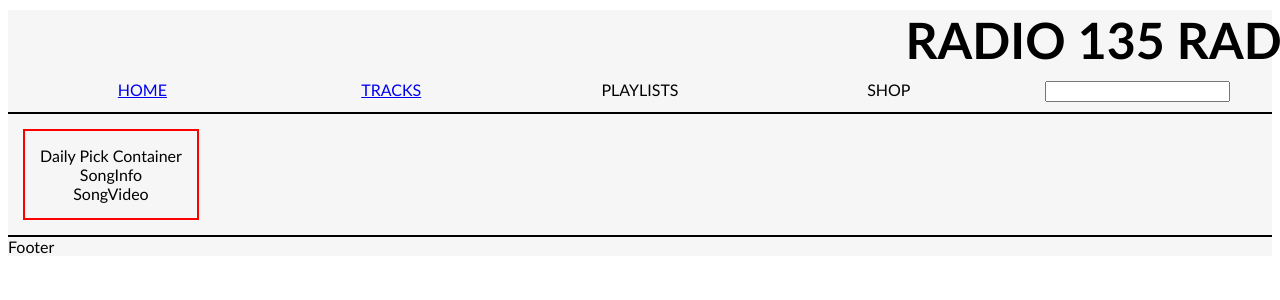
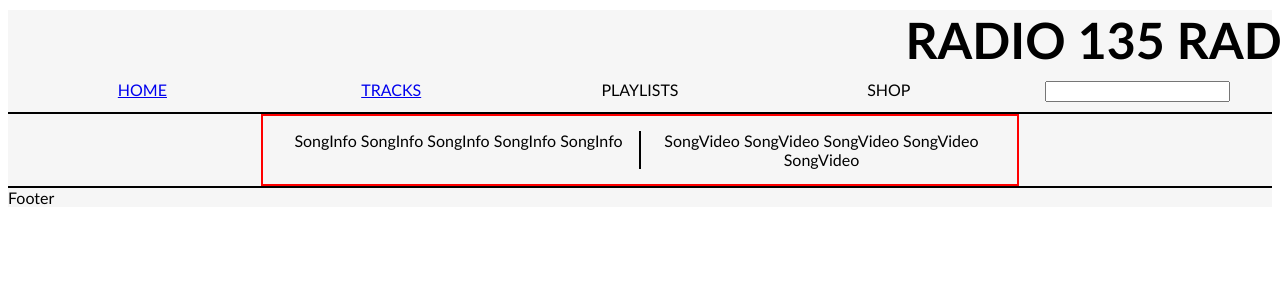
Before and after one commit to jaclynnbarrera/music-player-frontend, a React (Create React App) app: page / in a window 1280 px wide. Shown: the top 300 px of the page. Built offline with nearby package versions, Linux system fonts and the light colour scheme; no server answers.

Commit message:
add styling to functional components

```diff
--- a/src/App.css
+++ b/src/App.css
@@ -55,10 +55,23 @@
   color: white;
 }
 
-.daily-pick {
+.daily-pick-container {
+  display: flex;
+  justify-content: center;
   border: 2px solid red;
   padding: 15px;
-  margin: 15px;
+  margin: auto;
+}
+
+.song-info {
+  width: 50%;
+  float: left;
+  border-right: 2px solid black;
+}
+
+.song-video {
+  width: 50%;
+  float: right;
 }
 
 .song-flex {
--- a/src/components/FeatureSongInfo.js
+++ b/src/components/FeatureSongInfo.js
@@ -1,7 +1,11 @@
 import React from "react";
 
 const SongInfo = () => {
-  return <div>SongInfo</div>;
+  return (
+    <div className="song-info">
+      SongInfo SongInfo SongInfo SongInfo SongInfo
+    </div>
+  );
 };
 
 export default SongInfo;
--- a/src/components/FeatureSongVideo.js
+++ b/src/components/FeatureSongVideo.js
@@ -1,7 +1,11 @@
 import React from "react";
 
 const SongVideo = () => {
-  return <div>SongVideo</div>;
+  return (
+    <div className="song-video">
+      SongVideo SongVideo SongVideo SongVideo SongVideo
+    </div>
+  );
 };
 
 export default SongVideo;
--- a/src/containers/DailyPickContainer.js
+++ b/src/containers/DailyPickContainer.js
@@ -6,8 +6,7 @@ class DailyPickContainer extends React.Component {
   render() {
     console.log("daily pick container");
     return (
-      <div className="daily-pick">
-        Daily Pick Container
+      <div className="daily-pick-container">
         <FeatureSongInfo />
         <FeatureSongVideo />
       </div>
```
